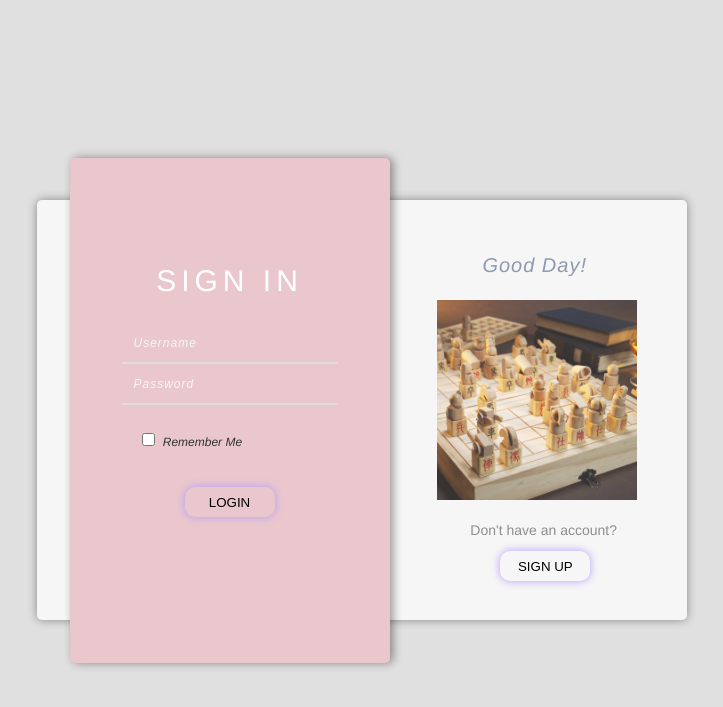
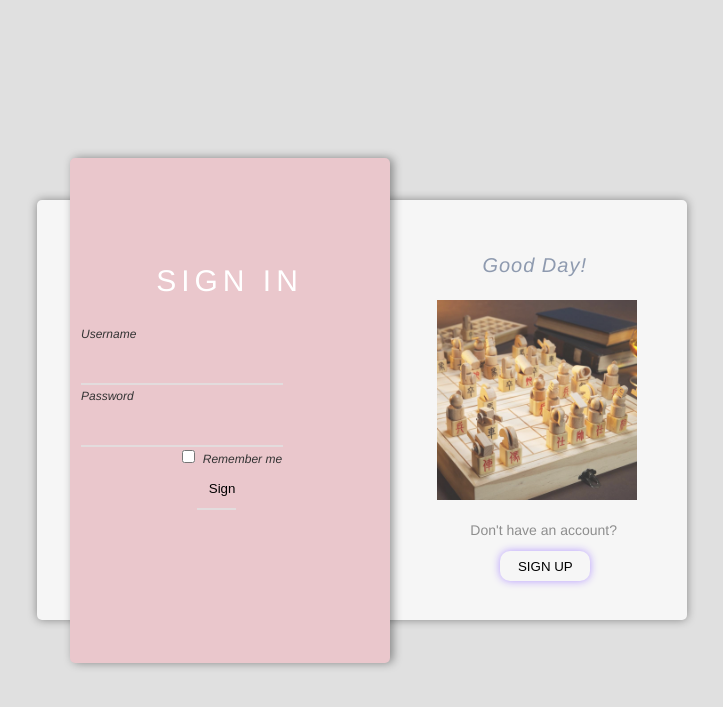
Before and after one commit to MoeBuTa/ChineseChessTutorial, a Flask app: page /loginAndRegister in a window 1280 px wide. Shown: the top 707 px of the page, without its empty margins (278-1001 px from the left). Run offline with Flask 2, Linux system fonts and the light colour scheme; some libraries are stand-ins or nearby versions.

Commit message:
deleted comments & implemented login&register method

```diff
--- a/app/__init__.py
+++ b/app/__init__.py
@@ -1,59 +1,17 @@
-# import os
-#
-# import posts as posts
-#
-# from . import db
-# from flask import Flask, render_template
-
 from flask import Flask
 from config import Config
 from flask_sqlalchemy import SQLAlchemy
 from flask_migrate import Migrate
+from flask_login import LoginManager
 
-# __name__ : predefined variable in python, which is set to the name of the module in which it is used
-#  flask can use it as a starting point of loading associated resources such as template files
 app = Flask(__name__)
 app.config.from_object(Config)
 db = SQLAlchemy(app)
 migrate = Migrate(app, db)
-
+login = LoginManager(app)
 
 from app import routes, models
 
 
 if __name__ == '__main__':
     app.run(debug=True)
-
-
-# def create_app(test_config=None):
-#     # create and configure the app
-#     app = Flask(__name__, instance_relative_config=True)
-#     app.config.from_mapping(
-#         SECRET_KEY='dev',
-#         DATABASE=os.path.join(app.instance_path, 'app.sqlite'),
-#     )
-#
-#     if test_config is None:
-#         # load the instance config, if it exists, when not testing
-#         app.config.from_pyfile('config.py', silent=True)
-#     else:
-#         # load the test config if passed in
-#         app.config.from_mapping(test_config)
-#
-#     # ensure the instance folder exists
-#     try:
-#         os.makedirs(app.instance_path)
-#     except OSError:
-#         pass
-#
-#     # a simple page that says hello
-#     @app.route("/")
-#     @app.route("/home")
-#     def home():
-#         return render_template('index.html', posts=posts, title='XiangQi / Chinese Chess')
-#
-#
-#     db.init_app(app)
-#     from . import auth
-#     app.register_blueprint(auth.bp)
-#     return app
--- a/app/controllers.py
+++ b/app/controllers.py
@@ -1,2 +1,48 @@
 from flask import render_template, flash, redirect, url_for
 from app import app, db
+from app.forms import LoginForm, RegistrationForm
+from flask_login import current_user, login_user, logout_user
+from app.models import User
+
+
+class IndexController:
+
+    @staticmethod
+    def index():
+        return render_template('index.html', title='Chinese Chess')
+
+
+class UserController:
+
+    @staticmethod
+    def login_and_register():
+
+        if current_user.is_authenticated:
+            return redirect(url_for('index'))
+
+        # create login form
+        loginForm = LoginForm()
+        if loginForm.loginSubmit.data and loginForm.validate():
+            user = User.query.filter_by(username=loginForm.username.data).first()
+            if user is None or not user.check_password(loginForm.password.data):
+                flash('Invalid username or password')
+                return redirect(url_for('login_and_register'))
+            login_user(user, remember=loginForm.remember_me.data)
+            return redirect(url_for('index'))
+
+        # create register form
+        registrationForm = RegistrationForm()
+        if registrationForm.registrationSubmit.data and registrationForm.validate():
+            user = User(username=registrationForm.username.data, email=registrationForm.email.data)
+            user.set_password(registrationForm.password.data)
+            db.session.add(user)
+            db.session.commit()
+            flash('Congratulations, you are now a registered user!')
+            return redirect(url_for('login_and_register'))
+        return render_template('loginAndRegister.html', title='Sign In/up',
+                               loginForm=loginForm, registrationForm=registrationForm)
+
+    @staticmethod
+    def logout():
+        logout_user()
+        return redirect(url_for('index'))
--- a/app/forms.py
+++ b/app/forms.py
@@ -1,6 +1,7 @@
 from flask_wtf import FlaskForm
 from wtforms.fields import StringField, PasswordField, BooleanField, SubmitField
-from wtforms.validators import DataRequired
+from wtforms.validators import ValidationError, DataRequired, Email, EqualTo
+from app.models import User
 
 
 # For each field, an object is created as a class variable
@@ -9,4 +10,23 @@ class LoginForm(FlaskForm):
     username = StringField('Username', validators=[DataRequired()])
     password = PasswordField('Password', validators=[DataRequired()])
     remember_me = BooleanField('Remember me')
-    submit = SubmitField('Sign In')
+    loginSubmit = SubmitField('Sign In')
+
+
+class RegistrationForm(FlaskForm):
+    username = StringField('Username', validators=[DataRequired()])
+    email = StringField('Email', validators=[DataRequired(), Email()])
+    password = PasswordField('Password', validators=[DataRequired()])
+    password2 = PasswordField(
+        'Repeat Password', validators=[DataRequired(), EqualTo('password')])
+    registrationSubmit = SubmitField('create account')
+
+    def validate_username(self, username):
+        user = User.query.filter_by(username=username.data).first()
+        if user is not None:
+            raise ValidationError('Please use a different username.')
+
+    def validate_email(self, email):
+        user = User.query.filter_by(email=email.data).first()
+        if user is not None:
+            raise ValidationError('Please use a different email address.')
--- a/app/routes.py
+++ b/app/routes.py
@@ -1,29 +1,13 @@
-from flask import render_template, flash, redirect, url_for
 from app import app
-from app.forms import LoginForm
+from app.controllers import IndexController, UserController
 
 
 @app.route('/')
 @app.route('/index')
 def index():
-    # This function takes a template filename and a variable list of template arguments and
-    # returns the same template, but with all the placeholders in it replaced with actual values.
-    return render_template('index.html', title='Chinese Chess')
+    return IndexController.index()
 
 
-# GET requests return information to the client (the web browser in this case)
-#  All the requests in the application so far are of this type
-
-# POST requests are typically used when the browser submits form data to the server
-# (in reality GET requests can also be used for this purpose, but it is not a recommended practice)
 @app.route('/loginAndRegister', methods=['GET', 'POST'])
 def login_and_register():
-    form = LoginForm()
-
-    # do all the form processing work. GET:False POST:Ture
-    if form.validate_on_submit():
-
-        # show a message to the user
-        flash('Login requested for user {}, remember_me={}'.format(form.username.data, form.remember_me.data))
-        return redirect(url_for('index'))
-    return render_template('loginAndRegister.html', title='Sign In & up', form=form)
+    return UserController.login_and_register()
--- a/app/templates/loginAndRegister.html
+++ b/app/templates/loginAndRegister.html
@@ -11,30 +11,94 @@
     <script src="https://cdnjs.cloudflare.com/ajax/libs/prefixfree/1.0.7/prefixfree.min.js"></script>
 </head>
 <body>
+{% with messages = get_flashed_messages() %}
+{% if messages %}
+<ul>
+    {% for message in messages %}
+        <li>{{ message }}</li>
+    {% endfor %}
+</ul>
+{% endif %}
+{% endwith  %}
 <div class="container">
     <div class="content web_width clearfix">
         <div class="switch-box">
             <div class="register display">
                 <div class="title">Register</div>
-                    <form autocapitalize="off">
-                        <input type="text" placeholder="Username">
-                        <input type="email" placeholder="Email">
-                        <input type="password" placeholder="Password">
-                        <input type="password" placeholder="Confirm Password">
-                        <button class="submit">Create Account</button>
+                <form autocapitalize="off" action="" method="post">
+                    {{ registrationForm.hidden_tag() }}
+                    <p>
+                        {{ registrationForm.username.label }}<br>
+                        {{ registrationForm.username(size=32) }}<br>
+                        {% for error in registrationForm.username.errors %}
+                            <span style="color: red;">[{{ error }}]</span>
+                        {% endfor %}
+                    </p>
+                    <p>
+                        {{ registrationForm.email.label }}<br>
+                        {{ registrationForm.email(size=32) }}<br>
+                        {% for error in registrationForm.email.errors %}
+                            <span style="color: red;">[{{ error }}]</span>
+                        {% endfor %}
+                    </p>
+                    <p>
+                        {{ registrationForm.password.label }}<br>
+                        {{ registrationForm.password(size=32) }}<br>
+                        {% for error in registrationForm.password.errors %}
+                            <span style="color: red;">[{{ error }}]</span>
+                        {% endfor %}
+                    </p>
+                    <p>
+                        {{ registrationForm.password2.label }}<br>
+                        {{ registrationForm.password2(size=32) }}<br>
+                        {% for error in registrationForm.password2.errors %}
+                            <span style="color: red;">[{{ error }}]</span>
+                        {% endfor %}
+                    </p>
+                    <p>{{ registrationForm.registrationSubmit() }}</p>
+                    {#                    <input type="text" placeholder="Username">#}
+                    {#                    <input type="email" placeholder="Email">#}
+                    {#                    <input type="password" placeholder="Password">#}
+                    {#                    <input type="password" placeholder="Confirm Password">#}
+                    {#                    <button class="submit">Create Account</button>#}
                 </form>
             </div>
 
             <div class="sign-in">
                 <div class="title">Sign In</div>
-                    <form autocapitalize="off">
-                        <input type="text" placeholder="Username">
-                        <input type="password" placeholder="Password">
-                        <div class="check-box">
-                            <input type="checkbox" id="remember">
-                            <label for="remember">Remember Me</label>
-                        </div>
-                        <button class="submit">Login</button>
+                <form autocapitalize="off" method="post">
+                    {{ loginForm.hidden_tag() }}
+
+                    <p>
+                        {{ loginForm.username.label }}<br>
+
+                        {# size as an argument that will be added to the <input> HTML element as an attribute#}
+                        {{ loginForm.username(size=32) }}<br>
+                        {% for error in loginForm.username.errors %}
+                            <span style="color: red;">[{{ error }}]</span>
+                        {% endfor %}
+                    </p>
+                    <p>
+                        {{ loginForm.password.label }}<br>
+                        {{ loginForm.password(size=32) }}<br>
+                        {% for error in loginForm.password.errors %}
+                            <span style="color: red">[{{ error }}]</span>
+                        {% endfor %}
+                    </p>
+                    <p>
+                        {{ loginForm.remember_me() }} {{ loginForm.remember_me.label }}
+                    </p>
+                    <p>
+                        {{ loginForm.loginSubmit() }}
+                    </p>
+
+                    {#                    <input type="text" placeholder="Username">#}
+                    {#                    <input type="password" placeholder="Password">#}
+                    {#                    <div class="check-box">#}
+                    {#                        <input type="checkbox" id="remember">#}
+                    {#                        <label for="remember">Remember Me</label>#}
+                    {#                    </div>#}
+                    {#                    <button class="submit">Login</button>#}
                 </form>
             </div>
         </div>
```
Also changed, not shown: app/models.py (+16 -2 lines). Lines whose indentation alone changed are shown as unchanged.
